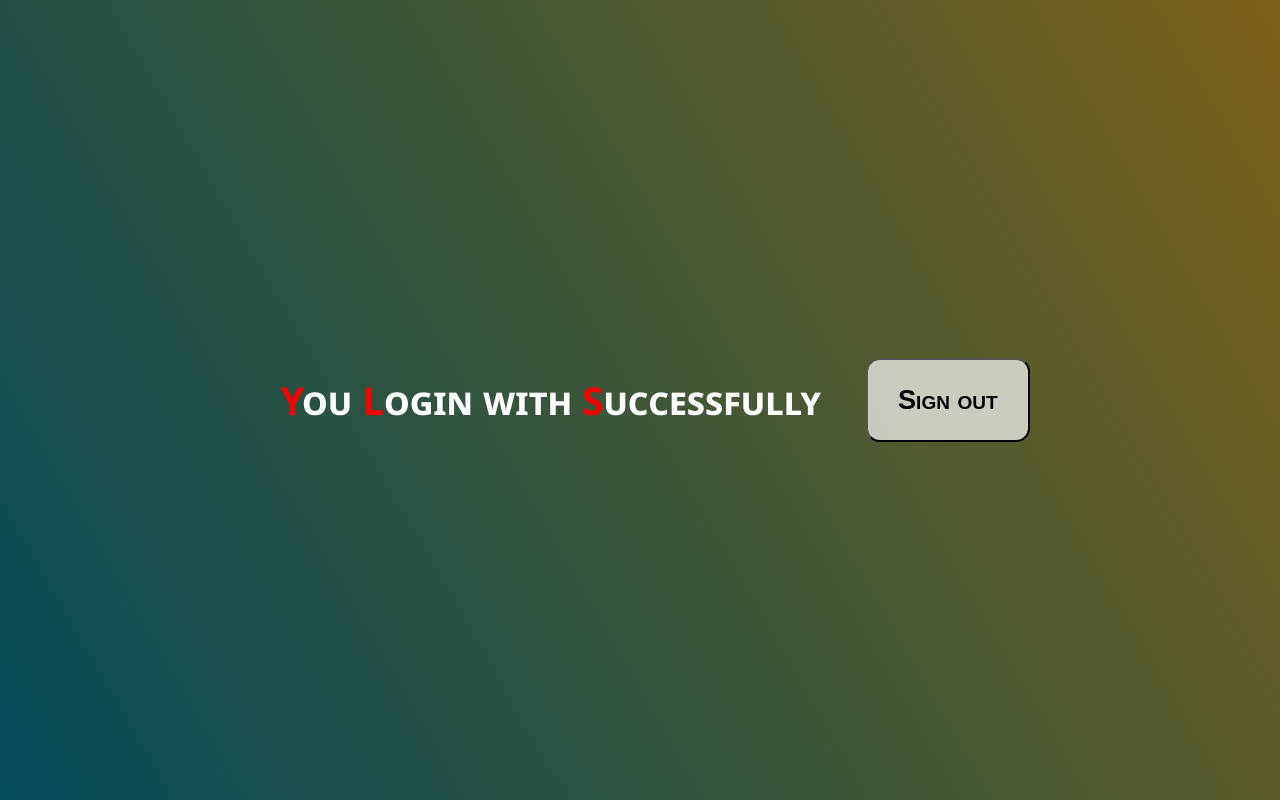
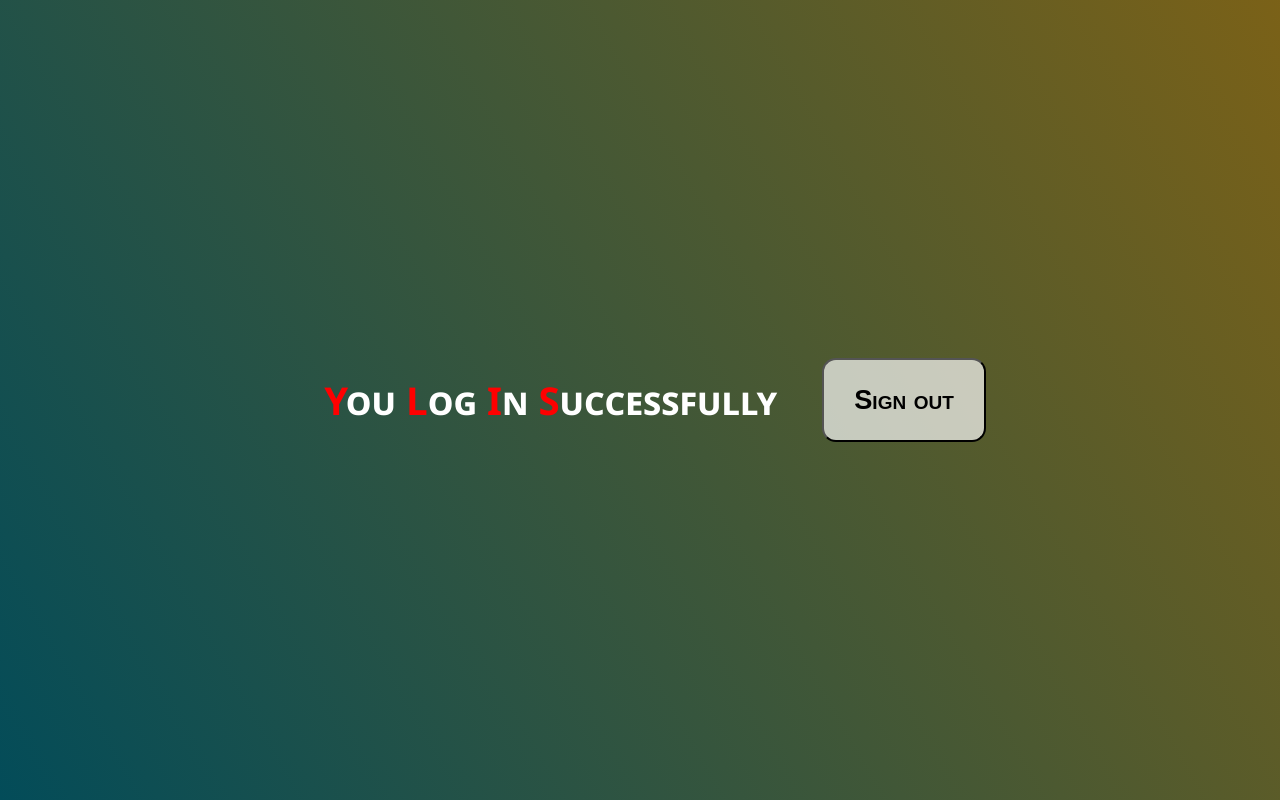
Before and after one commit to ayoubmajid67/summar-2023, a website: page js/HIGT LEVEL/asignement/6-assignment 17.1/html/home.html in a window 1280 px wide. Drawn offline with Linux system fonts and the light colour scheme; sample sign-in values are in the browser's storage.

Commit message:
Update home.html

```diff
--- a/js/HIGT LEVEL/asignement/6-assignment 17.1/html/home.html
+++ b/js/HIGT LEVEL/asignement/6-assignment 17.1/html/home.html
@@ -66,7 +66,7 @@
 	<body>
 
 		<div class="container">
-			<h1><span>y</span>ou <span>l</span>ogin with <span>s</span>uccessfully</h1>
+			<h1><span>y</span>ou <span>l</span>og <span>i</span>n <span>s</span>uccessfully</h1>
             <button id="signOut" onclick="signOut();" >Sign out</button>
 		</div>
 
```
